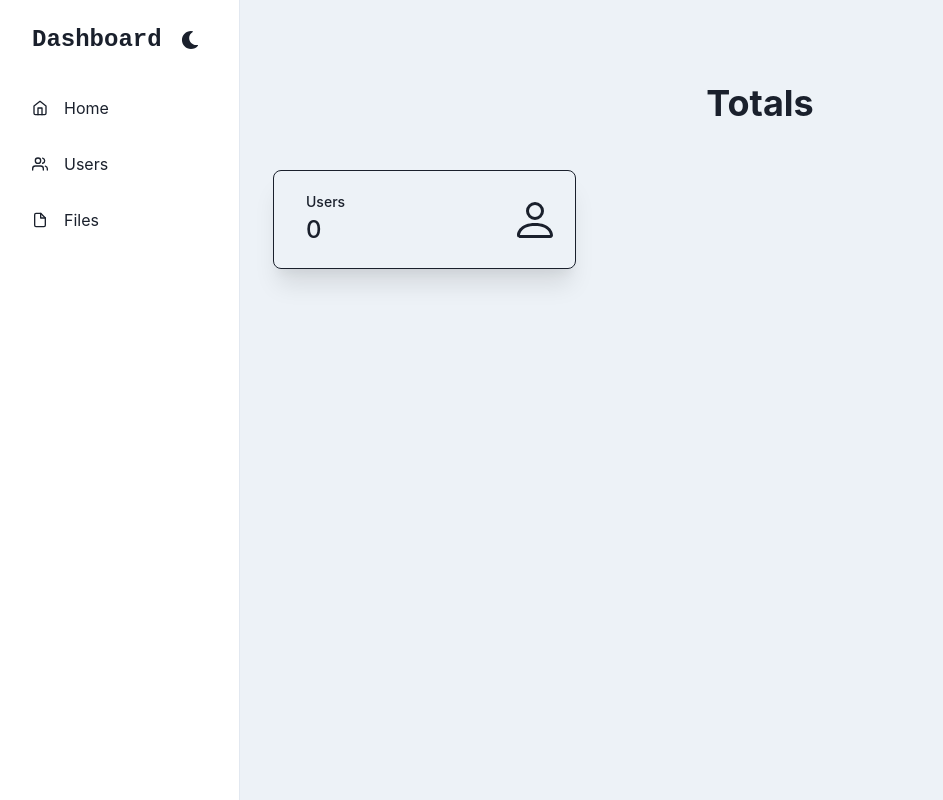
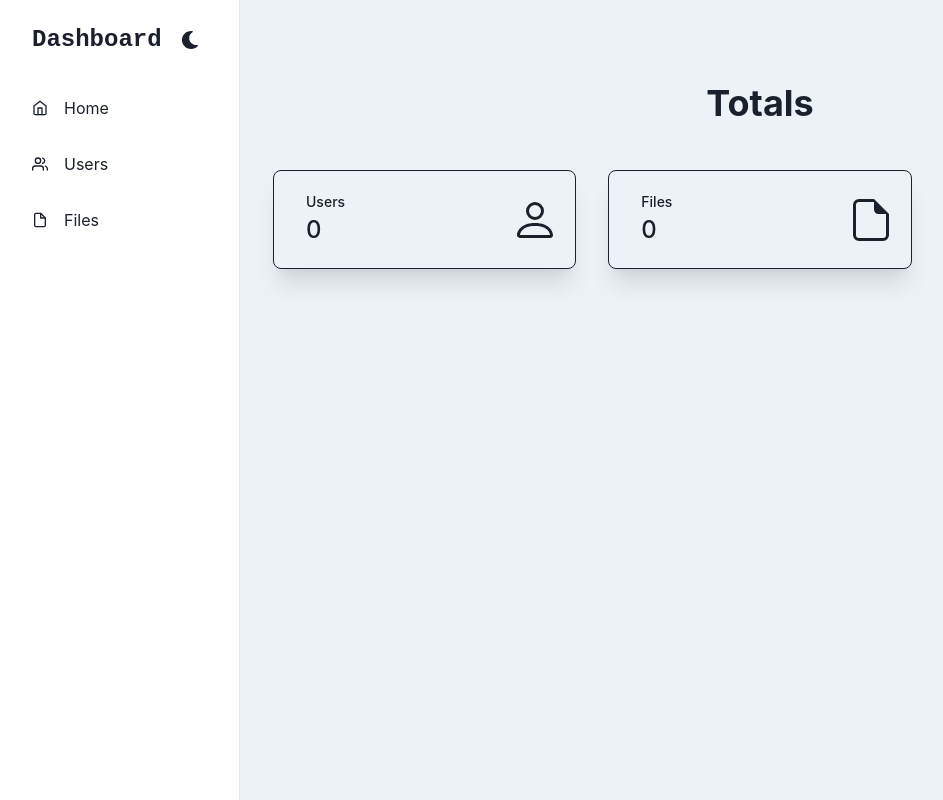
Before and after one commit to danhaus/analytics-web-prisma-react, a React (Create React App) app in the folder packages/dashboard/: page / in a window 1280 px wide. Shown: the whole page, without its empty margins (0-943 px from the left). Built offline with nearby package versions, Linux system fonts and the light colour scheme; no server answers.

Commit message:
feat(Stats): add card with total number of files

```diff
--- /dev/null
+++ b/packages/dashboard/src/reports/components/FilesCard.tsx
@@ -0,0 +1,10 @@
+import React from 'react';
+import StatsCard from './StatsCard';
+import { useGetAllFilesQuery } from '../../services/reportingService';
+import { BsFileEarmark } from 'react-icons/bs';
+
+export default function FilesCard() {
+  const allFiles = useGetAllFilesQuery();
+  const numberOfUsers = allFiles.data ? allFiles.data.length : 0;
+  return <StatsCard title={'Files'} stat={numberOfUsers.toString()} icon={<BsFileEarmark size={'3em'} />} />;
+}
--- a/packages/dashboard/src/reports/pages/ReportsPage.tsx
+++ b/packages/dashboard/src/reports/pages/ReportsPage.tsx
@@ -1,18 +1,20 @@
 import React from 'react';
-import { Box, chakra, SimpleGrid } from "@chakra-ui/react";
-import UsersCard from "../components/UsersCard";
+import { Box, chakra, SimpleGrid } from '@chakra-ui/react';
+import UsersCard from '../components/UsersCard';
+import FilesCard from '../components/FilesCard';
 
 const ReportsPage = () => {
-  return(
+  return (
     <Box maxW="7xl" mx={'auto'} pt={5} px={{ base: 2, sm: 12, md: 17 }}>
       <chakra.h1 textAlign={'center'} fontSize={'4xl'} py={10} fontWeight={'bold'}>
         Totals
       </chakra.h1>
       <SimpleGrid columns={{ base: 1, md: 3 }} spacing={{ base: 5, lg: 8 }}>
         <UsersCard />
+        <FilesCard />
       </SimpleGrid>
     </Box>
-  )
-}
+  );
+};
 
 export default ReportsPage;
```
